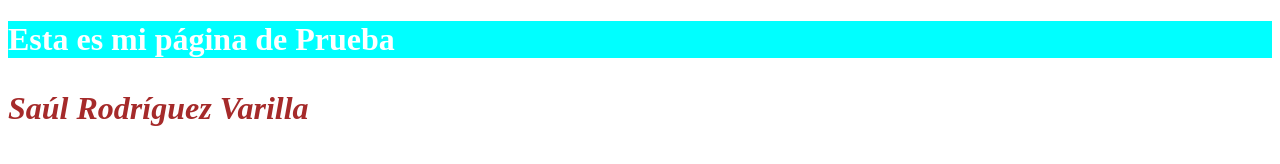
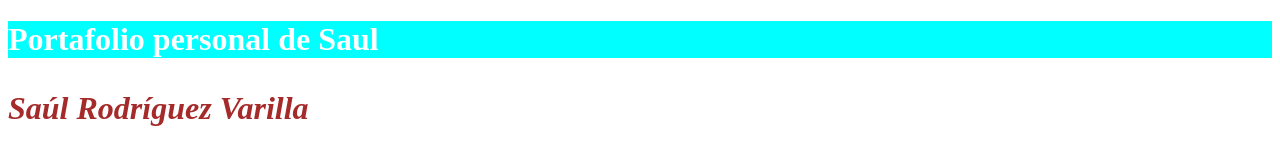
Before and after one commit to Saulrvdaw1/daw2-git-portfolio, a plain HTML site: page index.html in a window 1280 px wide. Drawn offline with Linux system fonts and the light colour scheme.

Commit message:
feat: actualiza titulo principal

```diff
--- a/index.html
+++ b/index.html
@@ -7,7 +7,7 @@
     <link rel="stylesheet" href="css/style.css">
 </head>
 <body>
-    <h1>Esta es mi página de Prueba</h1>
+    <h1>Portafolio personal de Saul</h1>
 
     <p>Saúl Rodríguez Varilla</p>
 </body>
```
